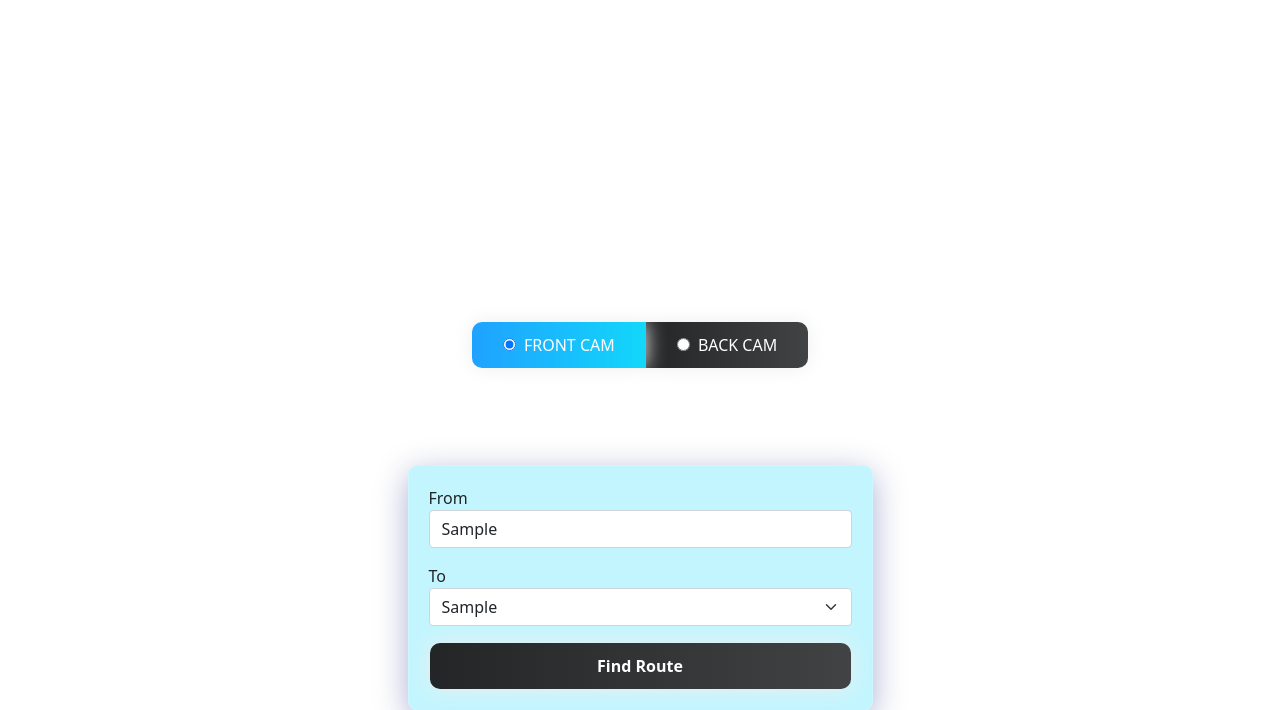
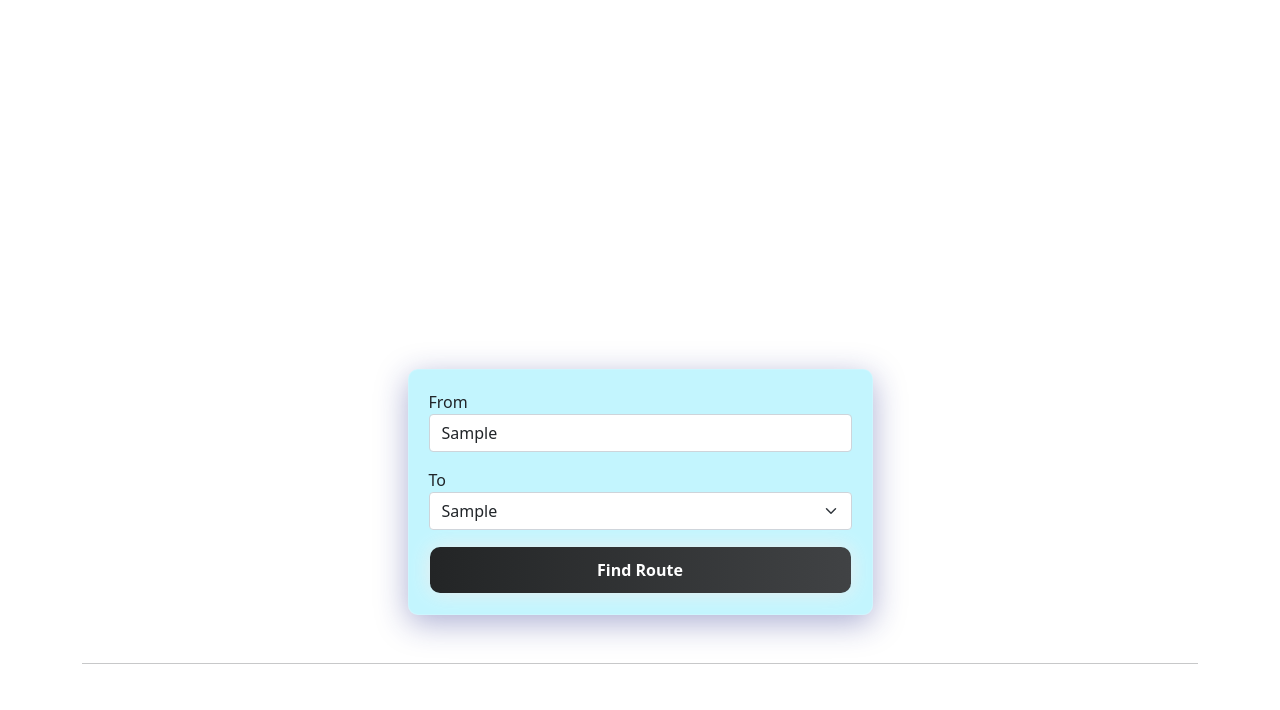
Before and after one commit to SOORAJTS2001/INMAP_TKMCE_DEP, a Django app: template inmapapp/templates/inmapapp/index.html in a window 1280 px wide. Shown: the part 243-953 px from the top of the page. Run offline with Django 3.2, Linux system fonts and the light colour scheme; the template is opened without the code that fills it: most values are stand-ins (such as "Sample title", 1, 10 or a date in 2020); some libraries are stand-ins or nearby versions.

Commit message:
removed the cam button options

```diff
--- a/inmapapp/templates/inmapapp/base.html
+++ b/inmapapp/templates/inmapapp/base.html
@@ -12,7 +12,6 @@
   <link rel="preconnect" href="https://fonts.googleapis.com" />
   <link rel="preconnect" href="https://fonts.gstatic.com" crossorigin />
   <link href="https://fonts.googleapis.com/css2?family=Montserrat:wght@400;500&display=swap" rel="stylesheet">
-  <link
   <link href="https://fonts.googleapis.com/css2?family=Fredoka+One&display=swap" rel="stylesheet" />
   <link href="https://fonts.googleapis.com/css2?family=Dancing+Script&display=swap" rel="stylesheet" />
   <!-- font style tags -->
--- a/inmapapp/templates/inmapapp/index.html
+++ b/inmapapp/templates/inmapapp/index.html
@@ -90,16 +90,7 @@
 
           </script>
           <div class="d-flex justify-content-center mt-md-3">
-            <div class="btn-group btn-group-toggle mb-md-5 d-flex justify-content-center" data-toggle="buttons">
-              <label class="btn btn-grad active">
-                <input type="radio" name="options" value="1" autocomplete="off" checked />
-                Front Cam
-              </label>
-              <label class="btn btn-grad-sec">
-                <input type="radio" name="options" value="2" autocomplete="off" />
-                Back Cam
-              </label>
-            </div>
+
           </div>
         </div>
       </div>
```
Also changed, not shown: media/inmapapp/11-44-17-310497.jpg (added), 1 other file.
